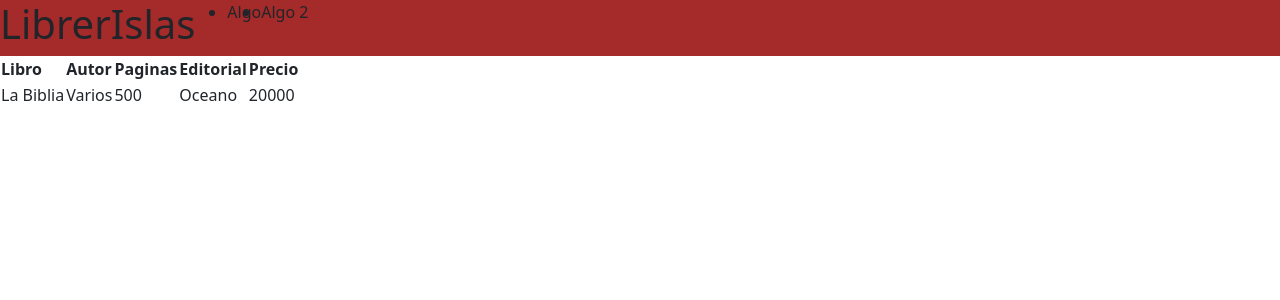
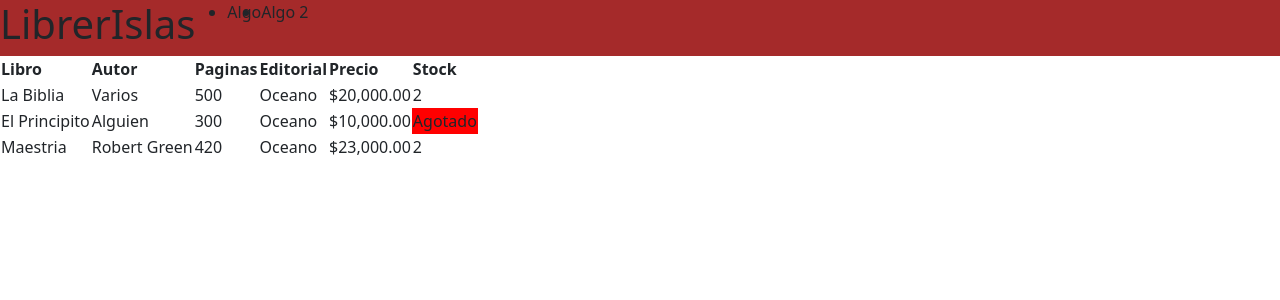
Before and after one commit to IsPe123/LibrerIslas, an Angular app: page / in a window 1280 px wide. Shown: the top 300 px of the page. Built offline with nearby package versions, Linux system fonts and the light colour scheme.

Commit message:
Clase 3 finalizada

```diff
--- a/src/app/app.component.ts
+++ b/src/app/app.component.ts
@@ -6,5 +6,5 @@ import { Component } from '@angular/core';
   styleUrl: './app.component.scss'
 })
 export class AppComponent {
-  title = 'LibrerIslas';
+  title: string = 'LibrerIslas';
 }
--- a/src/app/book-list/book-list.component.html
+++ b/src/app/book-list/book-list.component.html
@@ -6,43 +6,27 @@
             <th>Paginas</th>
             <th>Editorial</th>
             <th>Precio</th>
+            <th>Stock</th>
         </tr>
     </thead>
     <tbody>
+        @for (book of books; track book.id) {
             <tr>
                 <td>{{book.libro}}</td>
                 <td>{{book.autor}}</td>
                 <td>{{book.paginas}}</td>
                 <td>{{book.editorial}}</td>
-            <td>{{book.precio}}</td>
+                <td>{{book.precio | currency}}</td>
+                @if (book.stock > 0) {
+                    <td>{{book.stock}}</td>
+                } @else {
+                    <td class="agotado">Agotado</td>
+                }
             </tr>
+        } @empty {
             <tr>
-            <td></td>
-            <td></td>
-            <td></td>
-            <td></td>
-            <td></td>
+                <td>no quedan libros</td>
             </tr>
-        <tr>
-            <td></td>
-            <td></td>
-            <td></td>
-            <td></td>
-            <td></td>
-        </tr>
-        <tr>
-            <td></td>
-            <td></td>
-            <td></td>
-            <td></td>
-            <td></td>
-        </tr>
-        <tr>
-            <td></td>
-            <td></td>
-            <td></td>
-            <td></td>
-            <td></td>
-        </tr>
+        }
     </tbody>
 </table>
--- a/src/app/book-list/book-list.component.scss
+++ b/src/app/book-list/book-list.component.scss
@@ -0,0 +1,3 @@
+.agotado {
+    background-color: red;
+}
--- a/src/app/book-list/book-list.component.ts
+++ b/src/app/book-list/book-list.component.ts
@@ -1,4 +1,5 @@
 import { Component } from '@angular/core';
+import { Book } from './book';
 
 @Component({
   selector: 'app-book-list',
@@ -6,11 +7,34 @@ import { Component } from '@angular/core';
   styleUrl: './book-list.component.scss'
 })
 export class BookListComponent {
-  book = {
-    "libro": "La Biblia",
-    "autor": "Varios",
-    "paginas": 500,
-    "editorial": "Oceano",
-    "precio": 20000
-  }
+  books: Book[] = [
+    {
+      libro: 'La Biblia',
+      autor: 'Varios',
+      paginas: 500,
+      editorial: 'Oceano',
+      precio: 20000,
+      stock: 2,
+      id: 1,
+    },
+    {
+      libro: 'El Principito',
+      autor: 'Alguien',
+      paginas: 300,
+      editorial: 'Oceano',
+      precio: 10000,
+      stock: 0,
+      id: 2,
+    },
+    {
+      libro: 'Maestria',
+      autor: 'Robert Green',
+      paginas: 420,
+      editorial: 'Oceano',
+      precio: 23000,
+      stock: 2,
+      id: 3,
+    }
+  ];
+
 }
--- /dev/null
+++ b/src/app/book-list/book.ts
@@ -0,0 +1,9 @@
+export interface Book {
+    libro: string;
+    autor: string;
+    paginas: number;
+    editorial: string;
+    precio: number;
+    stock: number;
+    id: number;
+}
```
Lines whose indentation alone changed are shown as unchanged.
